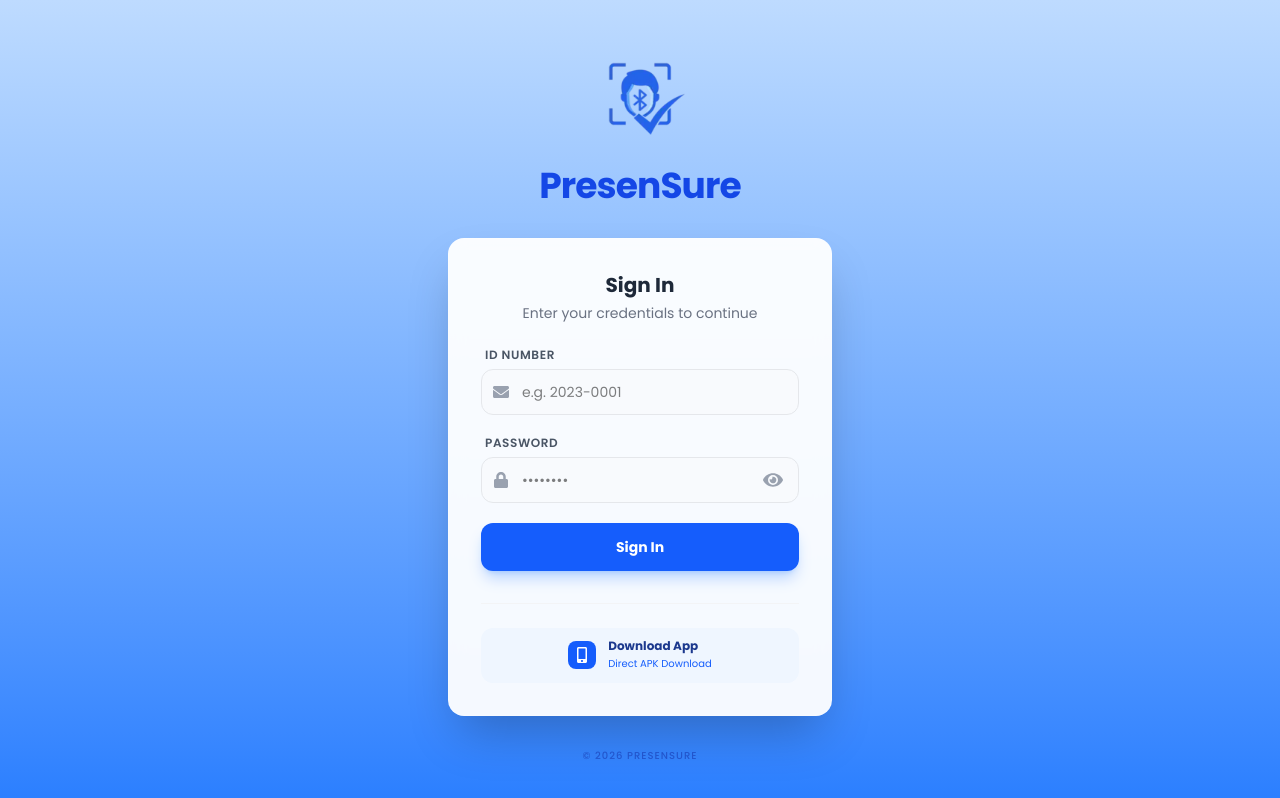
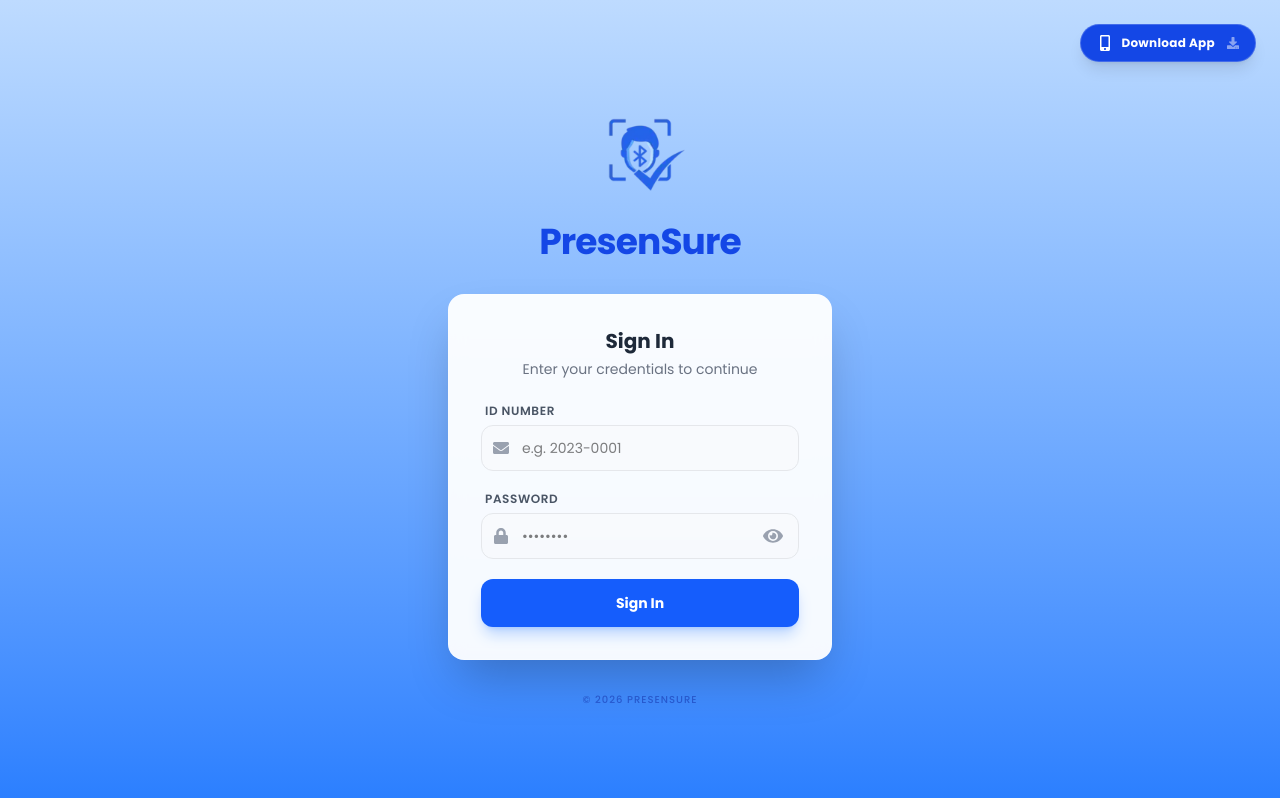
Before and after one commit to nehbDev/PresenSure-tlc, a React (Vite) app: page / in a window 1280 px wide. Built offline with nearby package versions, Linux system fonts and the light colour scheme.

Commit message:
change download button location

```diff
--- a/src/pages/loginPage.tsx
+++ b/src/pages/loginPage.tsx
@@ -6,9 +6,9 @@ import {
   FaEye,
   FaEyeSlash,
   FaMobileAlt,
+  FaDownload,
 } from "react-icons/fa";
 import toast, { Toaster } from "react-hot-toast";
-//import logo from "../assets/icon_nobg.webp";
 import apiService from "../services/ApiService";
 import { useNavigate } from "react-router-dom";
 
@@ -71,7 +71,7 @@ const LoginPage: React.FC = () => {
         toast.error(combinedMessage, {
           style: {
             whiteSpace: "pre-line",
-            maxWidth: "90vw", // Responsive toast width
+            maxWidth: "90vw",
             width: "fit-content",
             minWidth: "200px",
           },
@@ -87,7 +87,8 @@ const LoginPage: React.FC = () => {
   };
 
   return (
-    <div className="min-h-screen flex flex-col items-center justify-center bg-gradient-to-t from-blue-500 to-blue-200 p-4 sm:p-6 lg:p-8">
+    // Added 'relative' to the container so the absolute button positions correctly
+    <div className="min-h-screen relative flex flex-col items-center justify-center bg-gradient-to-t from-blue-500 to-blue-200 p-4 sm:p-6 lg:p-8">
       <Toaster
         position="top-center"
         toastOptions={{
@@ -102,12 +103,24 @@ const LoginPage: React.FC = () => {
         }}
       />
 
-      {/* Header Section: Scaled for mobile */}
+      {/* ✅ NEW LOCATION: Top Right Download Button */}
+      <a
+        href="https://github.com/nehbDev/PresenSure-tlc/releases/download/v1.0/PresenSure.apk"
+        target="_blank"
+        rel="noopener noreferrer"
+className="absolute top-4 right-4 sm:top-6 sm:right-6 flex items-center gap-2 bg-blue-700 text-white hover:bg-white hover:text-blue-700 backdrop-blur-sm px-4 py-2.5 rounded-full shadow-lg transition-all hover:scale-105 active:scale-95 z-50 group border border-white/20"      >
+        <FaMobileAlt className="h-4 w-4" />
+        <span className="text-xs font-bold tracking-wide hidden sm:inline">Download App</span>
+        <span className="text-xs font-bold tracking-wide sm:hidden">Download App</span>
+        <FaDownload className="h-3 w-3 ml-1 opacity-50 group-hover:opacity-100 transition-opacity" />
+      </a>
+
+      {/* Header Section */}
       <div className="w-full max-w-sm flex flex-col items-center mb-6 sm:mb-8">
         <img
-          src="/logo.webp" // ✅ Points directly to public folder
+          src="/logo.webp"
           alt="PresenSure Logo"
-          width="112" // ✅ Explicit width/height prevents layout shifts (CLS)
+          width="112"
           height="112"
           className="h-20 w-20 sm:h-28 sm:w-28 mb-4 transition-all"
         />
@@ -203,39 +216,11 @@ const LoginPage: React.FC = () => {
             </button>
           </form>
 
-          {/* --- Mobile App Link Section --- */}
-          <div className="mt-8 pt-6 border-t border-gray-100">
-            <div className="flex flex-col items-center text-center">
-              <a
-                /* KEY FIX:
-                   1. Removed the leading "/" to make it an absolute external URL.
-                   2. Changed "file/d/.../view" to "uc?export=download&id=..."
-                      This forces the browser to download the file instead of opening
-                      the Google Drive preview player.
-                */
-                href="https://github.com/nehbDev/PresenSure-tlc/releases/download/v1.0/PresenSure.apk"
-                target="_blank"
-                rel="noopener noreferrer"
-                className="group flex items-center gap-3 bg-blue-50 hover:bg-blue-100 px-4 py-3 rounded-xl transition-all w-full justify-center cursor-pointer"
-              >
-                <div className="bg-blue-600 text-white p-1.5 rounded-lg group-hover:scale-110 transition-transform">
-                  <FaMobileAlt className="h-4 w-4" />
-                </div>
-                <div className="text-left">
-                  <p className="text-xs font-bold text-blue-900 leading-none">
-                    Download App
-                  </p>
-                  <p className="text-[10px] text-blue-600 mt-1">
-                    Direct APK Download
-                  </p>
-                </div>
-              </a>
-            </div>
-          </div>
+          {/* REMOVED: Old Download App Section */}
         </div>
       </div>
 
-      {/* Footer credit or version (optional) */}
+      {/* Footer credit */}
       <p className="mt-8 text-blue-800/60 text-[10px] font-medium uppercase tracking-widest">
         © 2026 PresenSure
       </p>
```
